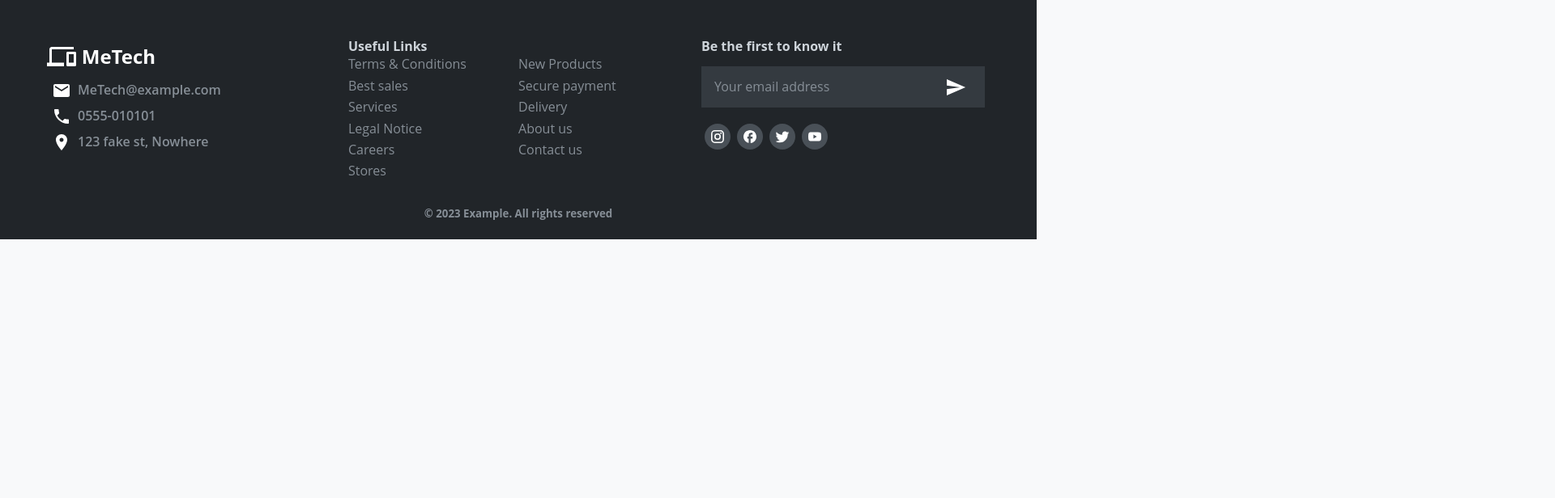
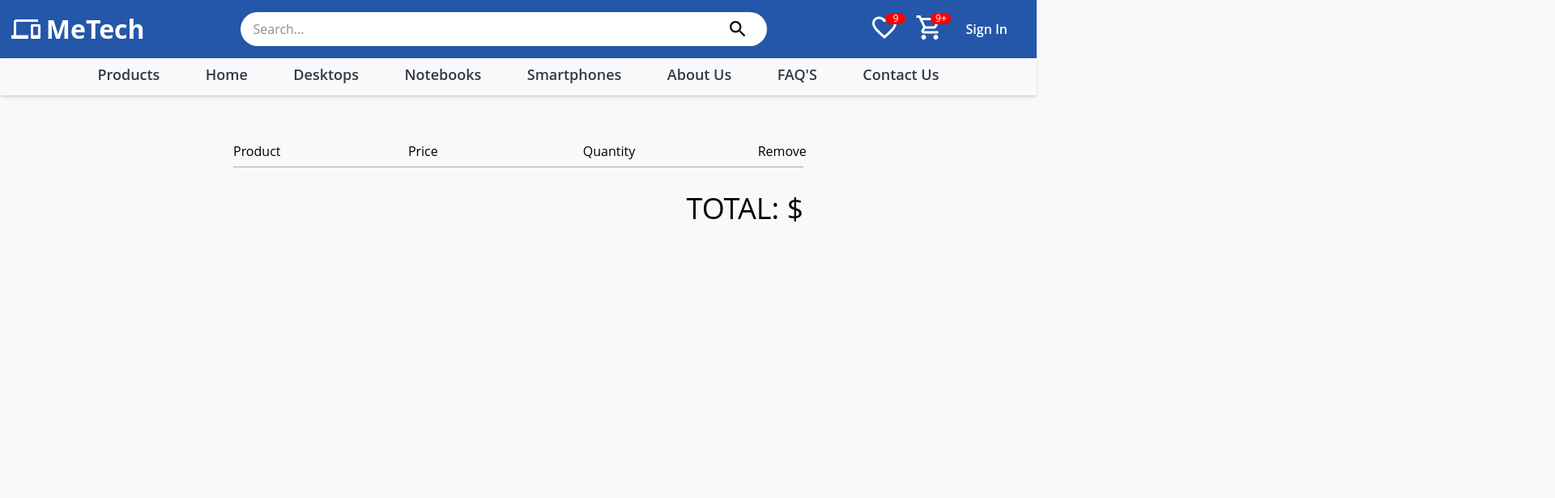
Before and after one commit to almazankaze/techWeb, a React (Create React App) app in the folder ecommerce-app/: page /cart in a window 1280 px wide. Shown: the top 616 px of the page at 81% size, 1920 px wide, since content can reach past the window. Built offline with nearby package versions, Linux system fonts and the light colour scheme; no server answers.

Commit message:
added notfound page and started cart page

```diff
--- a/ecommerce-app/src/App.css
+++ b/ecommerce-app/src/App.css
@@ -28,7 +28,7 @@ body {
 .btn {
   text-transform: uppercase;
   background: transparent;
-  color: #222;
+  color: var(--black);
   padding: 0.375em 0.75em;
   margin: 1rem;
   letter-spacing: 0.1rem;
@@ -43,7 +43,13 @@ body {
 
 .btn:hover {
   color: #fff;
-  background: #222;
+  background: var(--black);
+}
+
+.link-btn {
+  text-decoration: none;
+  font-weight: 600;
+  padding: 0.438rem 0.5rem;
 }
 
 .align-items {
--- a/ecommerce-app/src/App.js
+++ b/ecommerce-app/src/App.js
@@ -1,11 +1,13 @@
 import { useEffect } from "react";
-import { Routes, Route } from "react-router-dom";
+import { Routes, Route, Navigate } from "react-router-dom";
 import { useDispatch } from "react-redux";
 import Navigation from "./components/navigation/Navigation";
 import NavigateAuth from "./routes/authentication/NavigateAuth";
 import Home from "./routes/home/Home";
 import Footer from "./components/footer/Footer";
 import Authentication from "./routes/authentication/Authentication";
+import NotFound from "./routes/errors/NotFound";
+import Cart from "./routes/cart/Cart";
 
 import SHOP_DATA from "./shop-data";
 
@@ -50,6 +52,9 @@ function App() {
               </NavigateAuth>
             }
           />
+          <Route path="cart" element={<Cart />} />
+          <Route path="*" element={<Navigate to="/notfound" />} />
+          <Route path="notfound" element={<NotFound />} />
         </Route>
       </Routes>
       <Footer />
--- a/ecommerce-app/src/components/navigation/Navigation.jsx
+++ b/ecommerce-app/src/components/navigation/Navigation.jsx
@@ -1,5 +1,5 @@
 import { Fragment } from "react";
-import { Outlet, Link } from "react-router-dom";
+import { Outlet, Link, useNavigate } from "react-router-dom";
 import { useDispatch, useSelector } from "react-redux";
 
 import { selectCurrentUser } from "../../store/user/user-selector";
@@ -28,6 +28,12 @@ const Navigation = () => {
   const isMenuOpen = useSelector(selectIsMenuOpen);
   const isSearchOpen = useSelector(selectIsSearchOpen);
   const currentUser = useSelector(selectCurrentUser);
+
+  const navigate = useNavigate();
+
+  const goToCartHandler = () => {
+    navigate("/cart");
+  };
 
   const toggleIsMenuOpen = () => {
     dispatch(setIsSearchOpen(false));
@@ -59,7 +65,7 @@ const Navigation = () => {
               <span className="badge"> 9 </span>
             </div>
 
-            <div className="icon-container">
+            <div className="icon-container" onClick={goToCartHandler}>
               <ShoppingCartOutlinedIcon className="navbar-icon" />
               <span className="badge"> 9+ </span>
             </div>
--- /dev/null
+++ b/ecommerce-app/src/routes/cart/Cart.jsx
@@ -0,0 +1,26 @@
+import "./cart.scss";
+
+const Cart = () => {
+  return (
+    <div className="cart-container">
+      <div className="cart-header">
+        <div className="header-block">
+          <span>Product</span>
+        </div>
+        <div className="header-block">
+          <span>Price</span>
+        </div>
+        <div className="header-block">
+          <span>Quantity</span>
+        </div>
+        <div className="header-block">
+          <span>Remove</span>
+        </div>
+      </div>
+
+      <div className="total">TOTAL: $</div>
+    </div>
+  );
+};
+
+export default Cart;
--- /dev/null
+++ b/ecommerce-app/src/routes/cart/cart.scss
@@ -0,0 +1,31 @@
+.cart-container {
+  width: 55%;
+  min-height: 90vh;
+  display: flex;
+  flex-direction: column;
+  align-items: center;
+  margin: 50px auto 0;
+
+  .cart-header {
+    width: 100%;
+    padding: 10px 0;
+    display: flex;
+    justify-content: space-between;
+    border-bottom: 1px solid darkgrey;
+
+    .header-block {
+      text-transform: capitalize;
+      width: 23%;
+
+      &:last-child {
+        width: 8%;
+      }
+    }
+  }
+
+  .total {
+    margin-top: 30px;
+    margin-left: auto;
+    font-size: 36px;
+  }
+}
--- /dev/null
+++ b/ecommerce-app/src/routes/errors/NotFound.jsx
@@ -0,0 +1,28 @@
+import { Link } from "react-router-dom";
+
+import "./error.css";
+
+function NotFound() {
+  return (
+    <div className="error-container">
+      <div className="error-text-container">
+        <h1 className="error-title">404</h1>
+        <h2 className="error-message">OOPS! PAGE NOT FOUND</h2>
+        <h4 className="error-desc">
+          Sorry, the page you're looking for does not exist. If you think
+          something is broken, report a problem.
+        </h4>
+      </div>
+      <div className="error-btns">
+        <Link to="/" className="btn link-btn go-home-btn">
+          Return Home
+        </Link>
+        <Link to="/" className="btn link-btn report-btn">
+          Report Problem
+        </Link>
+      </div>
+    </div>
+  );
+}
+
+export default NotFound;
--- /dev/null
+++ b/ecommerce-app/src/routes/errors/error.css
@@ -0,0 +1,46 @@
+.error-container {
+  display: flex;
+  flex-direction: column;
+  align-items: center;
+  padding: 2.5rem 0.5rem;
+}
+
+.error-text-container {
+  text-align: center;
+}
+
+.error-title {
+  font-size: 8rem;
+  margin: 0;
+}
+
+.error-message {
+  font-size: 2rem;
+  margin-bottom: 0.25rem;
+}
+
+.error-desc {
+  font-size: 1rem;
+}
+
+.error-btns {
+  margin-top: 1rem;
+}
+
+.error-btns .go-home-btn {
+  color: var(--gray-200);
+  background-color: var(--main-color);
+}
+
+.error-btns .go-home-btn:hover {
+  color: var(--black);
+  background: transparent;
+}
+
+.error-btns .report-btn {
+  background: transparent;
+}
+
+.error-btns .report-btn:hover {
+  background-color: var(--main-color);
+}
```
